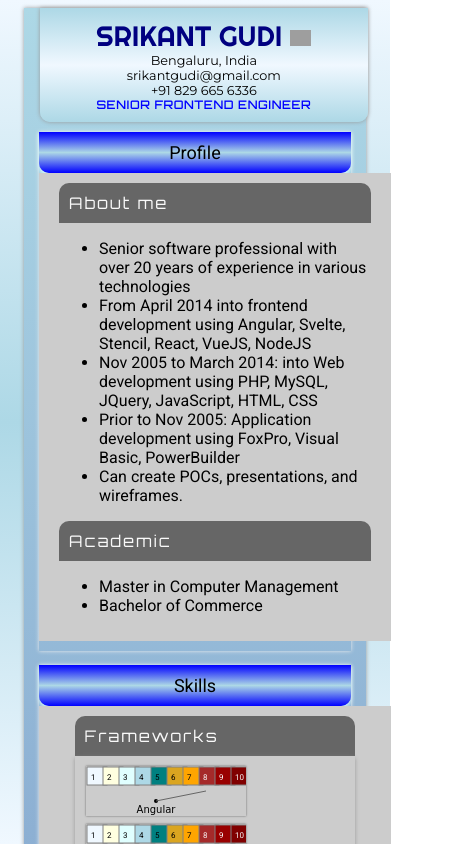
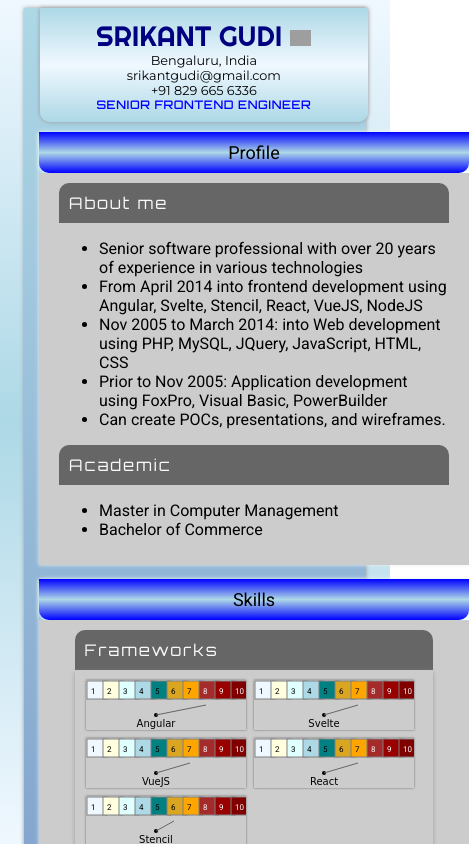
Before and after one commit to srikantgudi/srikantgudi.github.io, a Svelte app: page / in a window 390 px wide. Shown: the top 844 px of the page, 469 px wide, since content can reach past the window. Built offline with nearby package versions, Linux system fonts and the light colour scheme; grey boxes are pictures that could not be loaded.

Commit message:
Update App.svelte

```diff
--- a/src/App.svelte
+++ b/src/App.svelte
@@ -171,10 +171,15 @@
     background-color: aliceblue;
   }
   @media screen and (max-width: 719px) {
-    .tab, .tab-content {
+    .tab {
       width: 100%;
       margin: 0 0 10px;
       height: auto;
     }
+    .tab-content {
+      width: 100vw;
+      height: auto;
+      padding-bottom: 10px;
+    }
   }
 </style>
```
